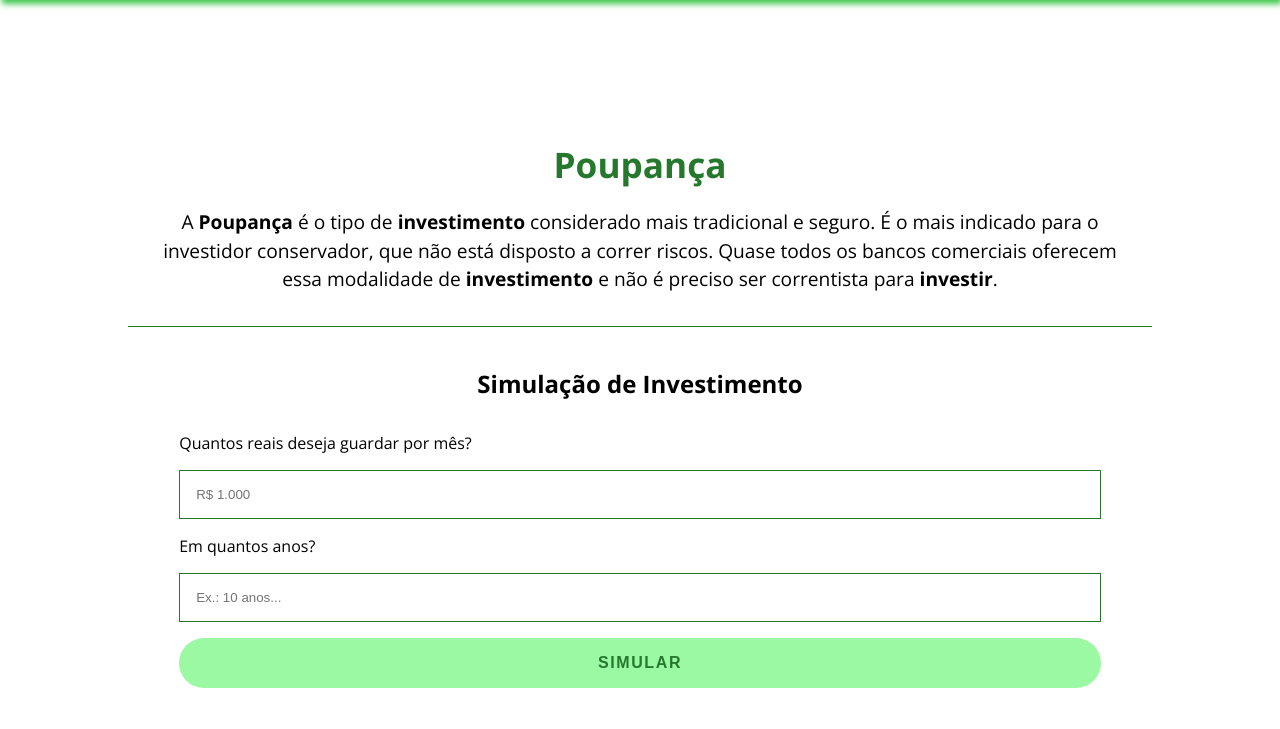
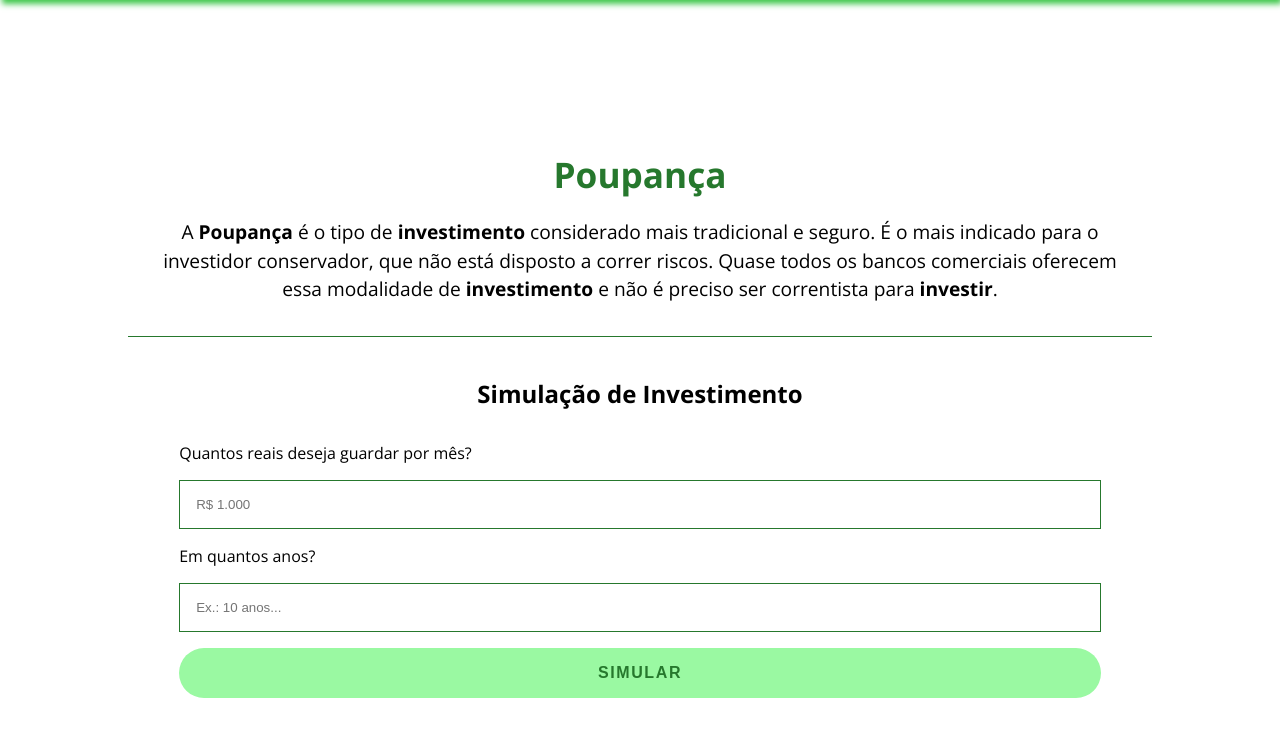
Before and after one commit to jonasnunes/investir, a PHP site: page / in a window 1280 px wide. Shown: the part 78-807 px from the top of the page. Run offline with PHP 8.4, Linux system fonts and the light colour scheme.

Commit message:
update project
resolvendo problemas com responsividade

```diff
--- a/css/index.css
+++ b/css/index.css
@@ -61,7 +61,7 @@ header div {
 }
 
 .section-1 {
-  margin-top: 15rem;
+  margin-top: 28rem;
   padding: 6rem 1.8rem 2rem;
   text-align: center;
   border-bottom: 1px solid #26782D;
@@ -69,7 +69,17 @@ header div {
 @media (min-width: 376px) {
   .section-1 {
     width: 80%;
-    margin-top: 300px;
+    margin-top: 35rem;
+  }
+}
+@media (min-width: 451px) {
+  .section-1 {
+    margin-top: 28rem;
+  }
+}
+@media (min-width: 571px) {
+  .section-1 {
+    margin-top: 20rem;
   }
 }
 .section-1 h1 {
```
Also changed, not shown: sass/_mixins.sass (+8 -0 lines), sass/style.sass (+8 -2 lines), 1 other file.
